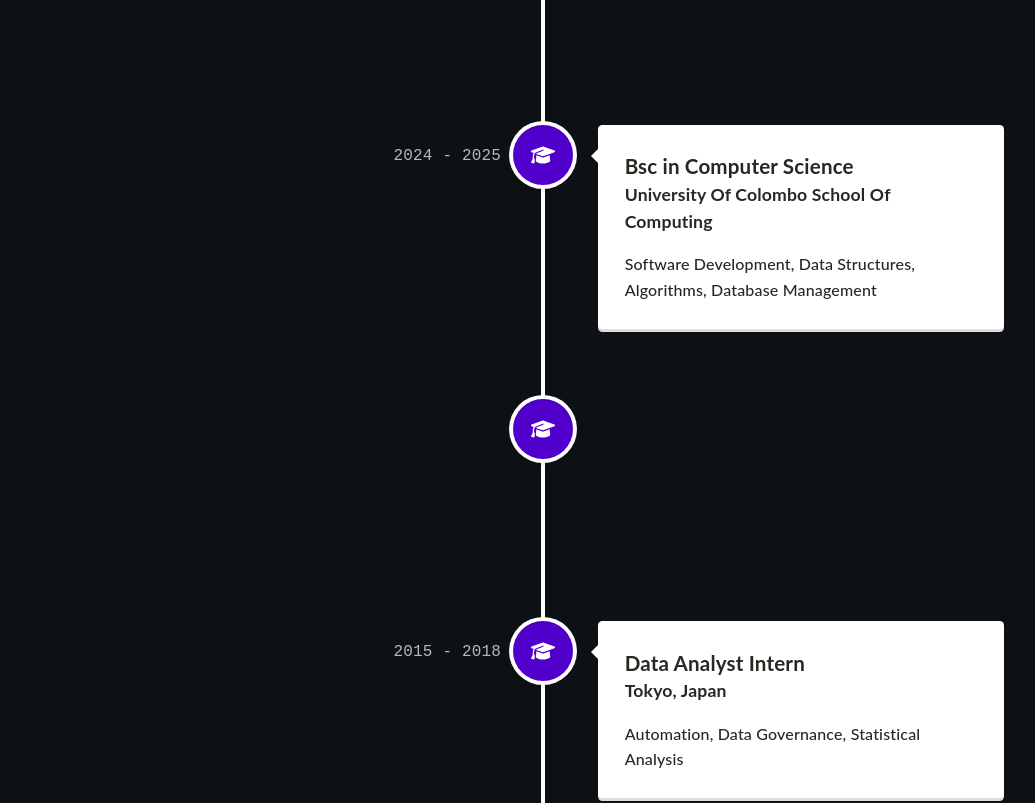
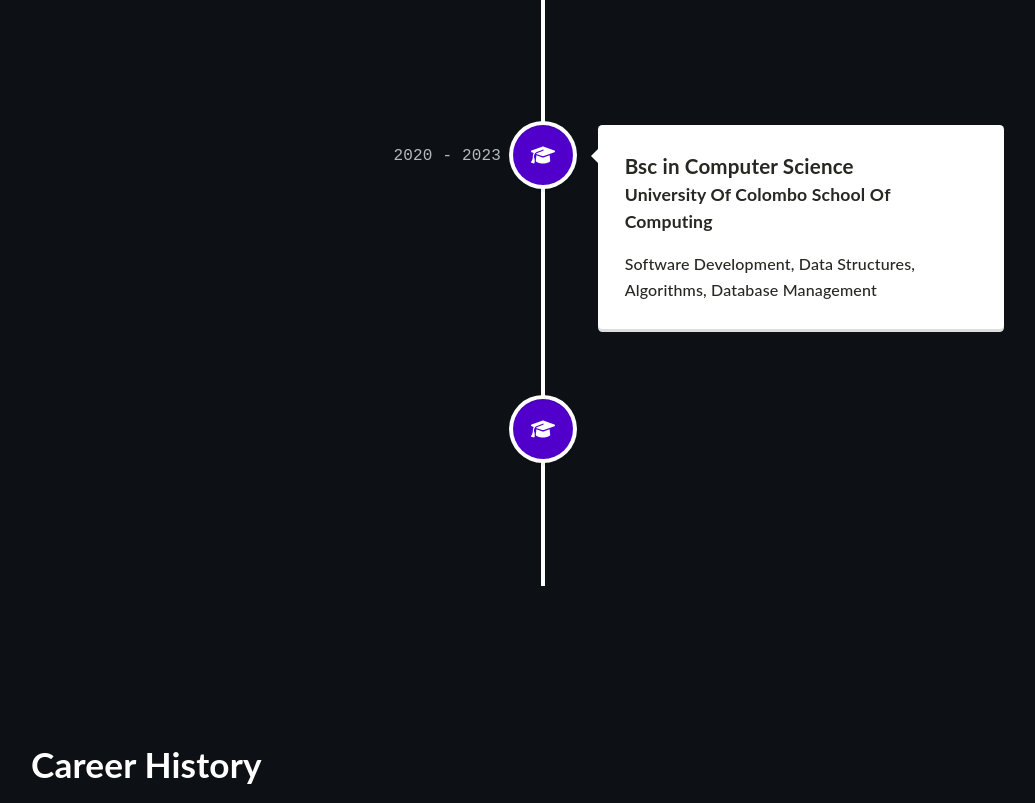
Before and after one commit to dilshanSankalpa/dilshansankalpa.github.io, a React (Create React App) app: page / in a window 1280 px wide. Shown: the part 1820-2623 px from the top of the page, without its empty margins (97-1132 px from the left). Built offline with nearby package versions, Linux system fonts and the light colour scheme.

Commit message:
chore: update education section with revised dates and remove internship entry

```diff
--- a/src/components/Education.tsx
+++ b/src/components/Education.tsx
@@ -16,7 +16,7 @@
             className="vertical-timeline-element--work"
             contentStyle={{ background: 'white', color: 'rgb(39, 40, 34)' }}
             contentArrowStyle={{ borderRight: '7px solid  white' }}
-            date="2022 - present"
+            date="2024 - 2025"
             iconStyle={{ background: '#5000ca', color: 'rgb(39, 40, 34)' }}
             icon={<FontAwesomeIcon icon={faGraduationCap} />}
           >
@@ -28,7 +28,7 @@
           </VerticalTimelineElement>
           <VerticalTimelineElement
             className="vertical-timeline-element--work"
-            date="2024 - 2025"
+            date="2020 - 2023"
             iconStyle={{ background: '#5000ca', color: 'rgb(39, 40, 34)' }}
             icon={<FontAwesomeIcon icon={faGraduationCap} />}
           >
@@ -40,7 +40,7 @@
           </VerticalTimelineElement>
           <VerticalTimelineElement
             className="vertical-timeline-element--work"
-            date="2020 - 2023"
+            date="2015 - 2018"
             iconStyle={{ background: '#5000ca', color: 'rgb(39, 40, 34)' }}
             icon={<FontAwesomeIcon icon={faGraduationCap} />}
           >
@@ -50,18 +50,6 @@
               Mathematics, Physics, ICT, District Rank 1
             </p>
           </VerticalTimelineElement>
-          <VerticalTimelineElement
-            className="vertical-timeline-element--work"
-            date="2015 - 2018"
-            iconStyle={{ background: '#5000ca', color: 'rgb(39, 40, 34)' }}
-            icon={<FontAwesomeIcon icon={faGraduationCap} />}
-          >
-            <h3 className="vertical-timeline-element-title">Data Analyst Intern</h3>
-            <h4 className="vertical-timeline-element-subtitle">Tokyo, Japan</h4>
-            <p>
-              Automation, Data Governance, Statistical Analysis
-            </p>
-          </VerticalTimelineElement>
         </VerticalTimeline>
       </div>
     </div>
```
